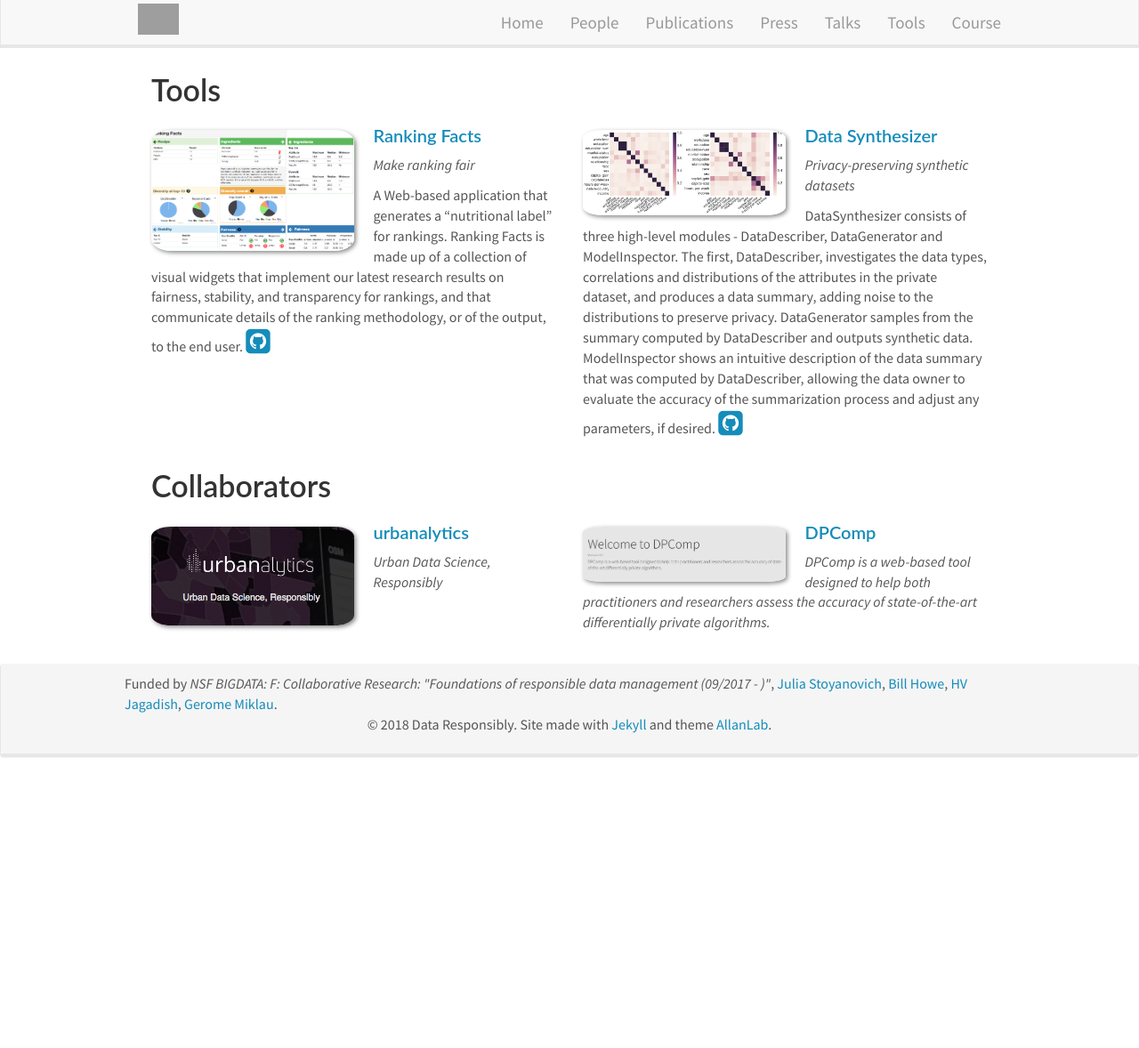
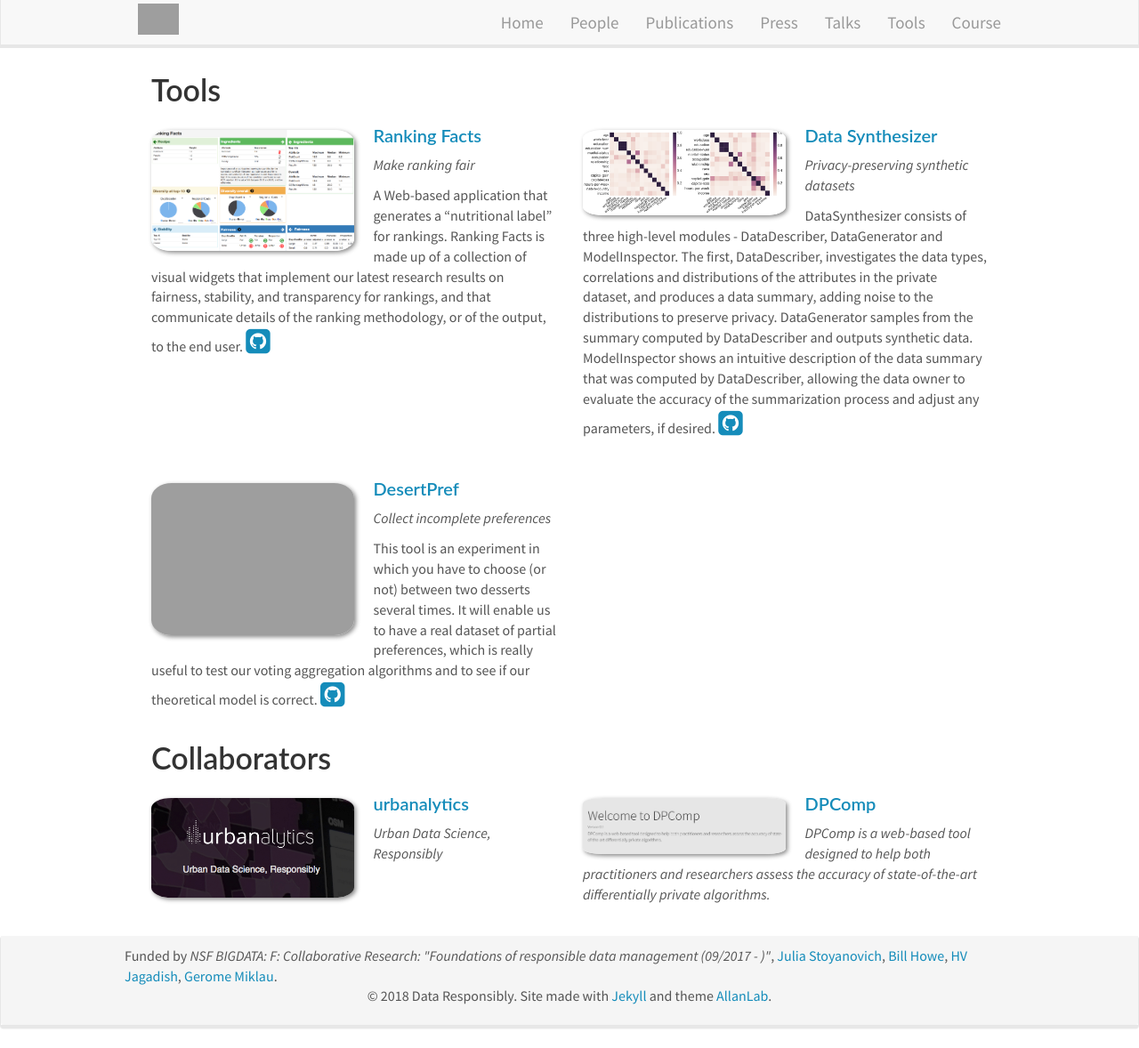
Before and after one commit to DataResponsibly/DataResponsibly.github.io, a Jekyll site: the page built from _pages/tools.md, in a window 1280 px wide and 1178 px high. Shown: the whole window at 89% size. Built offline with Jekyll 4.4.1, drawn with Linux system fonts in a browser that asks for light colours; nearby versions of some CDN libraries; grey boxes are pictures that could not be loaded.

Commit message:
Add “DesertPref” tool.

```diff
--- a/_data/tools.yml
+++ b/_data/tools.yml
@@ -11,3 +11,10 @@
   description: DataSynthesizer consists of three high-level modules - DataDescriber, DataGenerator and ModelInspector. The first, DataDescriber, investigates the data types, correlations and distributions of the attributes in the private dataset, and produces a data summary, adding noise to the distributions to preserve privacy. DataGenerator samples from the summary computed by DataDescriber and outputs synthetic data. ModelInspector shows an intuitive description of the data summary that was computed by DataDescriber, allowing the data owner to evaluate the accuracy of the summarization process and adjust any parameters, if desired.
   url: http://demo.dataresponsibly.com/synthesizer
   github_repo: https://github.com/DataResponsibly/DataSynthesizer
+
+- name: DesertPref
+  photo: desserts.png
+  info: Collect incomplete preferences
+  description: This tool is an experiment in which you have to choose (or not) between two desserts several times. It will enable us to have a real dataset of partial preferences, which is really useful to test our voting aggregation algorithms and to see if our theoretical model is correct.
+  url: http://tool.dataresponsibly.com/desertpref.php
+  github_repo: https://github.com/DataResponsibly/
```
Also changed, not shown: images/desserts.jpg (added).
